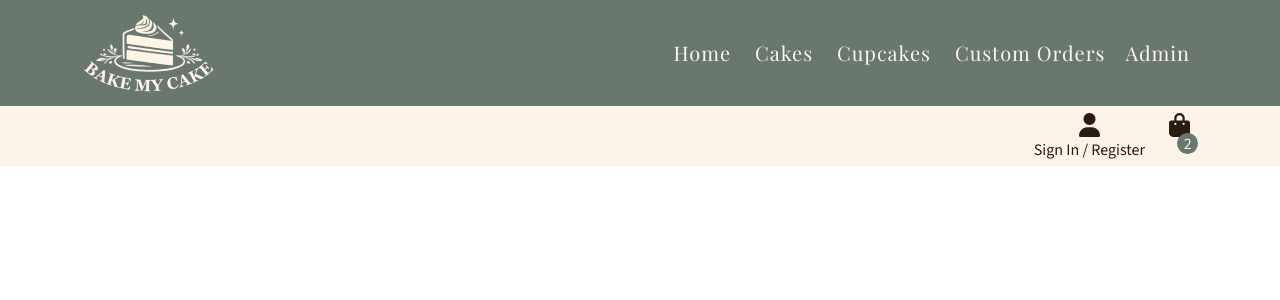
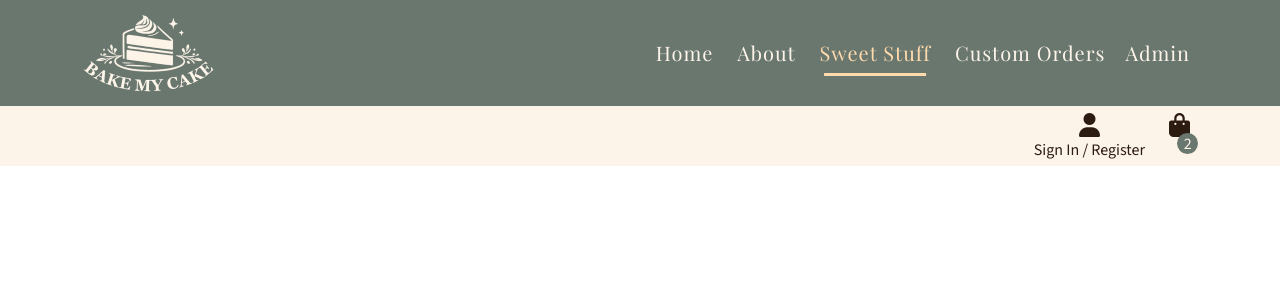
Before and after one commit to Gary-Burke/bake_my_cake, a Django app: page /products/ in a window 1280 px wide. Shown: the top 300 px of the page. Run offline with Django 5.2, Linux system fonts and the light colour scheme; data that the repository does not hold is empty; some libraries are stand-ins or nearby versions.

Commit message:
Add dropdown list to navbar for products

```diff
--- a/templates/base.html
+++ b/templates/base.html
@@ -1,7 +1,7 @@
 {% load static %}
 
 {% url 'index' as home_url %}
-{% url 'cakes' as cakes_url %}
+{% url 'products' as products_url %}
 
 <!DOCTYPE html>
 <html lang="en-US">
@@ -45,7 +45,7 @@
             <div class="container">
 
                 <!-- Logo -->
-                <a class="navbar-brand" href="#">
+                <a class="navbar-brand" href="{% url 'index' %}">
                     <img src="{% static 'images/logo-sm.webp' %}" alt="Bake my cake logo" class="logo" width="133"
                         height="80">
                 </a>
@@ -59,17 +59,26 @@
                 <div class="collapse navbar-collapse" id="navbarNavDropdown">
                     <ul class="navbar-nav ms-auto">
                         <li class="nav-item mx-1">
-                            <a class="nav-link {% if request.path == home_url %}active" aria-current="page{% endif %}" href="{% url 'index' %}">Home</a>
+                            <a class="nav-link {% if request.path == home_url %}active" aria-current="page{% endif %}"
+                                href="{% url 'index' %}">Home</a>
                         </li>
+
                         <li class="nav-item mx-1">
-                            <a class="nav-link {% if request.path == cakes_url %}active" aria-current="page{% endif %}" href="{% url 'cakes' %}">Cakes</a>
+                            <a class="nav-link" href="#">About</a>
                         </li>
-                        <li class="nav-item mx-1">
-                            <a class="nav-link" href="#">Cupcakes</a>
+
+                        <li class="nav-item mx-1 dropdown">
+                            <a class="nav-link {% if request.path == products_url %}active" aria-current="page{% endif %}" href="#" role="button" data-bs-toggle="dropdown"
+                                aria-expanded="false">Sweet Stuff</a>
+                            <ul class="dropdown-menu">
+                                <li><a class="dropdown-item" href="{% url 'products' %}">All Treats</a></li>
+                                <li><a class="dropdown-item" href="{% url 'products' %}?category=all-cakes">Cakes</a></li>
+                                <li><a class="dropdown-item" href="{% url 'products' %}?category=cupcake">Cupcakes</a></li>
+                            </ul>
                         </li>
-                        <li class="nav-item mx-1">
-                            <a class="nav-link" href="#">Custom Orders</a>
-                        </li>
+
+                        <li class="nav-item mx-1"><a class="nav-link" href="#">Custom Orders</a></li>
+
                         <li class="nav-item dropdown">
                             <a class="nav-link" href="#" role="button" data-bs-toggle="dropdown"
                                 aria-expanded="false">Admin</a>
```
